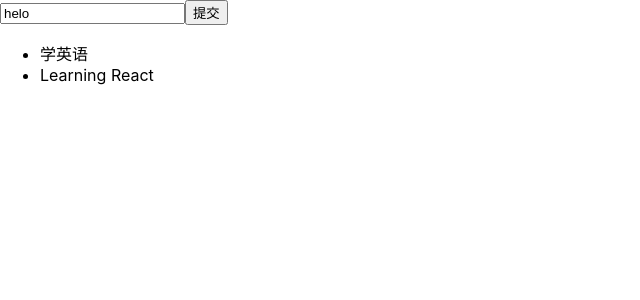
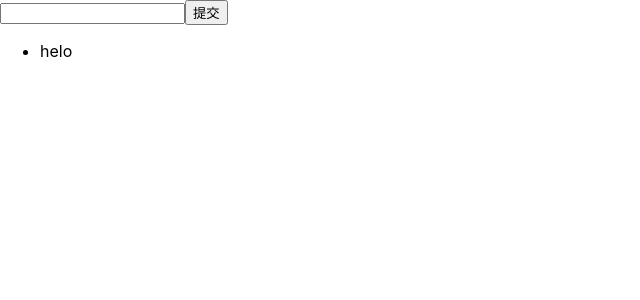
Before and after one commit to mjwise-hyx/ant-demo, a React (Create React App) app: page / in a window 1280 px wide. Both pictures are taken after a click on the button "提交". Shown: the top 300 px of the page, without its empty margins (0-640 px from the left). Built offline with nearby package versions, Linux system fonts and the light colour scheme.

Commit message:
”jsxTodolist“

```diff
--- a/src/component/TodoList.js
+++ b/src/component/TodoList.js
@@ -16,11 +16,14 @@
                     <input value = {this.state.inputValue}
                         onChange = {this.handleInputChange.bind(this)}
                     />
-                    <button>提交</button>
+                    <button onClick = {this.handleBtnClick.bind(this)}>提交</button>
                 </div>
                 <ul>
-                    <li>学英语</li>
-                    <li>Learning React</li>
+                    {
+                        this.state.list.map((item,index) => {
+                            return <li key={index} onClick = {this.handleItemDelete.bind(this,index)}>{item}</li>
+                        })
+                    }
                 </ul>
             </Fragment>
         )
@@ -32,6 +35,22 @@
               inputValue: e.target.value
         })
     }
+
+    handleBtnClick(){
+        this.setState({
+           list: [...this.state.list, this.state.inputValue],
+           inputValue: ''
+        })
+    }
+
+    handleItemDelete(index){
+        //state 不允许改变任何原始值
+        const list = [...this.state.list];
+        list.splice(index,1);
+        this.setState({
+            list: list
+        })
+    }
 }
 
 export default TodoList;
```
